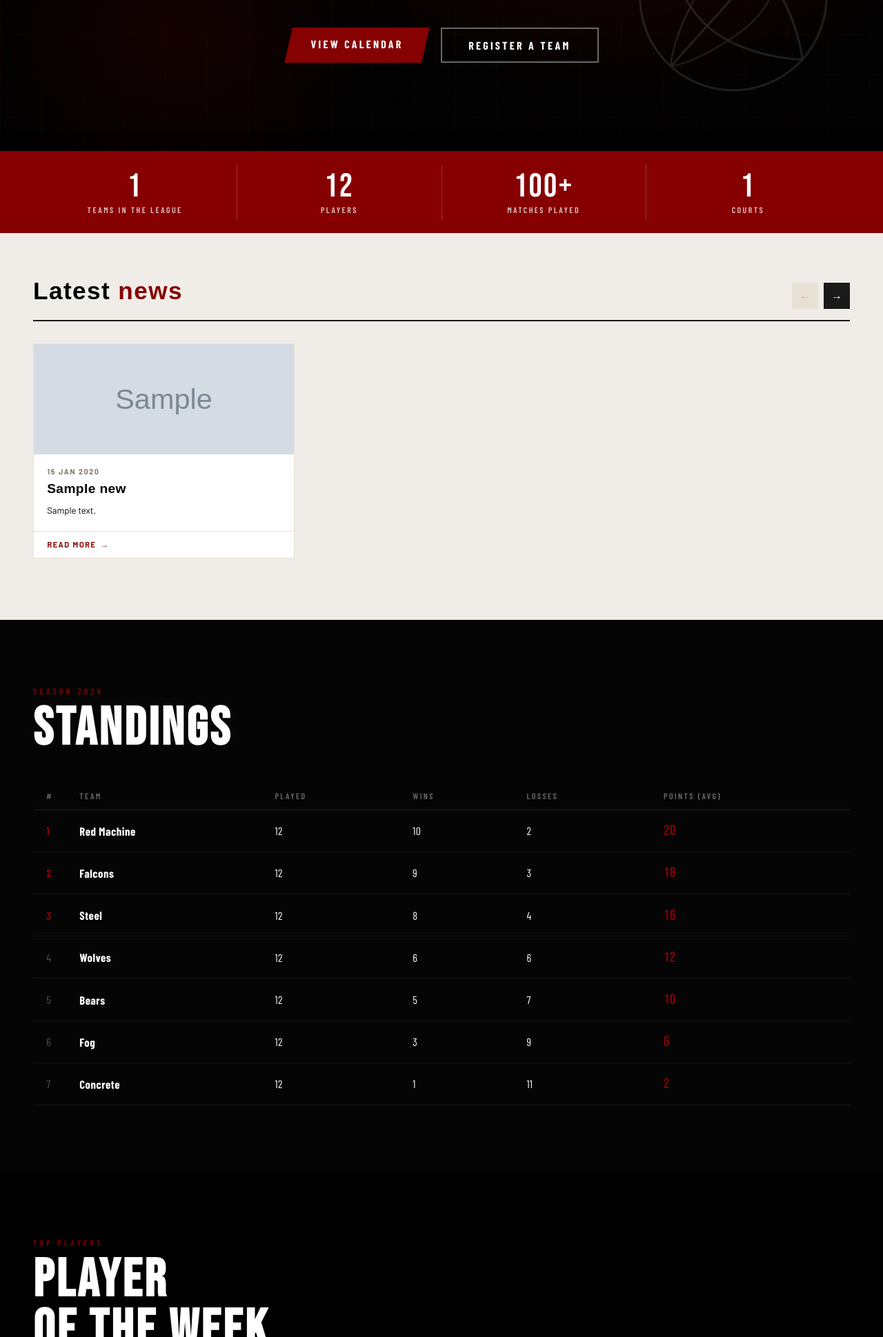
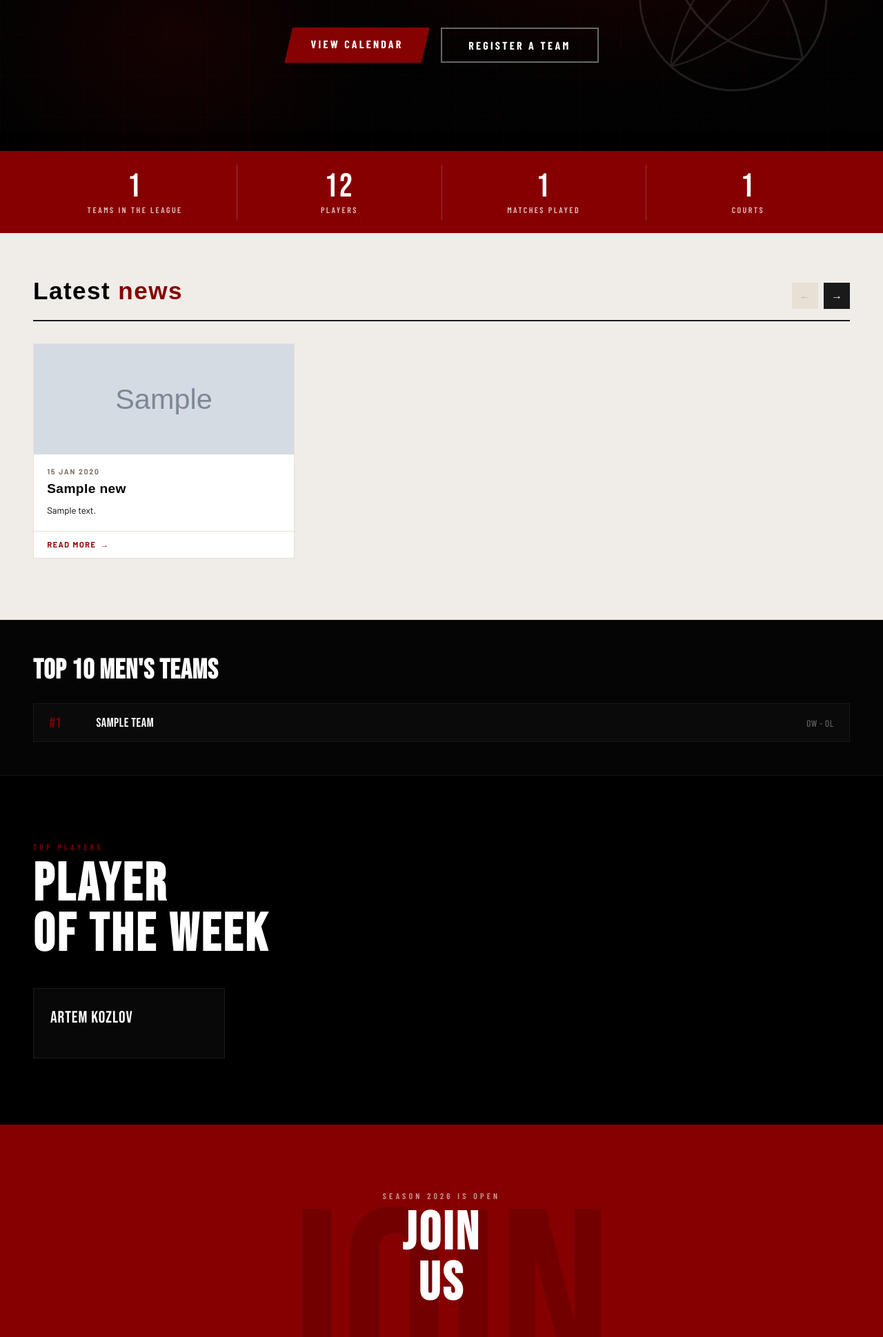
Before and after one commit to xDENozavr/playon, a Django app: page /playon/ in a window 1280 px wide. Shown: the part 611-2550 px from the top of the page at 69% size. Run offline with Django 5.2, Linux system fonts and the light colour scheme; tables that the repository leaves empty hold one stand-in row (values such as "Sample post"); grey boxes marked "Sample" are stand-in pictures.

Commit message:
Add wins/losses computed properties to Team model

```diff
--- a/blog/static/blog/css/styles.css
+++ b/blog/static/blog/css/styles.css
@@ -515,3 +515,69 @@ tbody td {
   display: block;
   flex: 0 0 calc(33.33% - 1rem);  /* та же ширина, что раньше была у .news-card */
 }
+
+/* ── TOP TEAMS (index page) ── */
+.top-teams-section {
+  padding: 3rem;
+  background: rgba(255,255,255,.02);
+  border-top: 1px solid rgba(255,255,255,.06);
+  border-bottom: 1px solid rgba(255,255,255,.06);
+}
+
+.top-teams-title {
+  font-family: 'Bebas Neue', sans-serif;
+  font-size: clamp(1.8rem, 4vw, 2.5rem);
+  letter-spacing: .02em;
+  color: var(--white);
+  margin-bottom: 1.5rem;
+}
+
+.top-teams-list {
+    display: flex;
+  flex-direction: column;
+  gap: .5rem;
+}
+
+.top-team-row {
+  display: flex;
+  align-items: center;
+  gap: 1.5rem;
+  padding: .9rem 1.4rem;
+  background: rgba(255,255,255,.02);
+  border: 1px solid rgba(255,255,255,.06);
+  transition: border-color .2s, background .2s;
+}
+.top-team-row:hover {
+  border-color: rgba(134,0,1,.35);
+  background: rgba(255,255,255,.035);
+}
+
+.top-team-rank {
+  font-family: 'Bebas Neue', sans-serif;
+  font-size: 1.3rem;
+  letter-spacing: .02em;
+  color: var(--red);
+  min-width: 44px;
+}
+
+.top-team-name {
+  font-family: 'Bebas Neue', sans-serif;
+  font-size: 1.15rem;
+  letter-spacing: .03em;
+  color: var(--white);
+  flex: 1;
+}
+
+.top-team-stats {
+  font-family: 'Barlow Condensed', sans-serif;
+  font-size: .85rem;
+  letter-spacing: .04em;
+  color: rgba(255,255,255,.45);
+}
+
+/* ── RESPONSIVE ── */
+@media (max-width: 768px) {
+  .top-teams-section {
+    padding: 2rem 1.5rem;
+  }
+}
--- a/blog/templates/blog/index.html
+++ b/blog/templates/blog/index.html
@@ -49,7 +49,7 @@
       <div class="stat-label">Players</div>
     </div>
     <div class="stat-item">
-      <div class="stat-num">100+</div>
+      <div class="stat-num">{{ games_played }}</div>
       <div class="stat-label">Matches played</div>
     </div>
     <div class="stat-item">
@@ -105,68 +105,19 @@
     <div class="news-dots" id="news-dots"></div>
   </section>
 
-  <!-- STANDINGS TABLE -->
-  <section id="standings" class="standings-section">
-    <div class="section-label">Season 2026</div>
-    <h2 class="section-title reveal">STANDINGS</h2>
-
-    <div class="table-wrap reveal">
-      <table>
-        <thead>
-          <tr>
-            <th>#</th>
-            <th>Team</th>
-            <th>Played</th>
-            <th>Wins</th>
-            <th>Losses</th>
-            <th>Points (AVG)</th>
-          </tr>
-        </thead>
-        <tbody>
-          <tr>
-            <td class="rank top">1</td>
-            <td class="team-name">Red Machine</td>
-            <td>12</td><td>10</td><td>2</td>
-            <td class="points">20</td>
-          </tr>
-          <tr>
-            <td class="rank top">2</td>
-            <td class="team-name">Falcons</td>
-            <td>12</td><td>9</td><td>3</td>
-            <td class="points">18</td>
-          </tr>
-          <tr>
-            <td class="rank top">3</td>
-            <td class="team-name">Steel</td>
-            <td>12</td><td>8</td><td>4</td>
-            <td class="points">16</td>
-          </tr>
-          <tr>
-            <td class="rank">4</td>
-            <td class="team-name">Wolves</td>
-            <td>12</td><td>6</td><td>6</td>
-            <td class="points">12</td>
-          </tr>
-          <tr>
-            <td class="rank">5</td>
-            <td class="team-name">Bears</td>
-            <td>12</td><td>5</td><td>7</td>
-            <td class="points">10</td>
-          </tr>
-          <tr>
-            <td class="rank">6</td>
-            <td class="team-name">Fog</td>
-            <td>12</td><td>3</td><td>9</td>
-            <td class="points">6</td>
-          </tr>
-          <tr>
-            <td class="rank">7</td>
-            <td class="team-name">Concrete</td>
-            <td>12</td><td>1</td><td>11</td>
-            <td class="points">2</td>
-          </tr>
-        </tbody>
-      </table>
+  <!-- TOP MEN'S TEAMS -->
+  <section class="top-teams-section">
+    <h2 class="top-teams-title">Top 10 Men's Teams</h2>
+    <div class="top-teams-list">
+      {% for team in top_teams %}
+        <div class="top-team-row">
+          <span class="top-team-rank">#{{ forloop.counter }}</span>
+          <span class="top-team-name">{{ team.name }}</span>
+          <span class="top-team-stats">{{ team.computed_wins }}W - {{ team.computed_losses }}L</span>
+        </div>
+      {% empty %}
+        <p style="color: rgba(255,255,255,.4);">No results yet.</p>
+      {% endfor %}
     </div>
   </section>
 
--- a/blog/views.py
+++ b/blog/views.py
@@ -1,8 +1,9 @@
 from django.shortcuts import render
 from .models import News
-from core.models import Team, Club
+from core.models import Team, Club, TeamCategory, Game
 from django.contrib.auth import get_user_model
 from django.shortcuts import get_object_or_404
+from django.db.models import Count, Q, F
 
 from rest_framework.viewsets import ReadOnlyModelViewSet
 from .serializers import NewsSerializer
@@ -40,11 +41,46 @@ def get_user_count():
 def index(request):
     """Home page: latest published news plus league stats for the hero."""
     all_news = News.objects.filter(is_published=True)
+    men_category = TeamCategory.objects.filter(gender='male').first()
+    top_teams = []
+    if men_category:
+        top_teams = (
+            Team.objects.filter(category=men_category)
+            .annotate(
+                computed_wins=Count(
+                    'games_as_team1',
+                    filter=Q(games_as_team1__is_finished=True,
+                             games_as_team1__points1__gt=F('games_as_team1__points2')),
+                    distinct=True
+                ) + Count(
+                    'games_as_team2',
+                    filter=Q(games_as_team2__is_finished=True,
+                             games_as_team2__points2__gt=F('games_as_team2__points1')),
+                    distinct=True
+                ),
+                computed_losses=Count(
+                    'games_as_team1',
+                    filter=Q(games_as_team1__is_finished=True,
+                             games_as_team1__points1__lt=F('games_as_team1__points2')),
+                    distinct=True
+                ) + Count(
+                    'games_as_team2',
+                    filter=Q(games_as_team2__is_finished=True,
+                             games_as_team2__points2__lt=F('games_as_team2__points1')),
+                    distinct=True
+                )
+            )
+            .order_by('-computed_wins', 'computed_losses')[:10]
+        )
+    games_played = Game.objects.filter(is_finished=True).count()
+
     context = {
         'teams_count': get_teams_count(),
         'players_amount': get_player_estimate(),
         'clubs_count': get_clubs_count(),
         'news': all_news,
+        'top_teams': top_teams,
+        'games_played': games_played,
     }
     return render(request, 'blog/index.html', context)
 
--- a/core/models.py
+++ b/core/models.py
@@ -90,6 +90,19 @@ class Team(models.Model):
                 f'Captain\'s gender does not match category "{category}" ({category.gender}).'
             )
 
+    @property
+    def wins(self):
+        """Count of matches this team won, computed from Game records."""
+        wins_as_team1 = Game.objects.filter(team1=self, is_finished=True, points1__gt=models.F('points2')).count()
+        wins_as_team2 = Game.objects.filter(team2=self, is_finished=True, points2__gt=models.F('points1')).count()
+        return wins_as_team1 + wins_as_team2
+
+    @property
+    def losses(self):
+        losses_as_team1 = Game.objects.filter(team1=self, is_finished=True, points1__lt=models.F('points2')).count()
+        losses_as_team2 = Game.objects.filter(team2=self, is_finished=True, points2__lt=models.F('points1')).count()
+        return losses_as_team1 + losses_as_team2
+
     class Meta:
         verbose_name = 'Team'
         verbose_name_plural = 'Teams'
```
Also changed, not shown: core/templates/core/teams.html (+2 -6 lines), core/views.py (+21 -1 lines).
